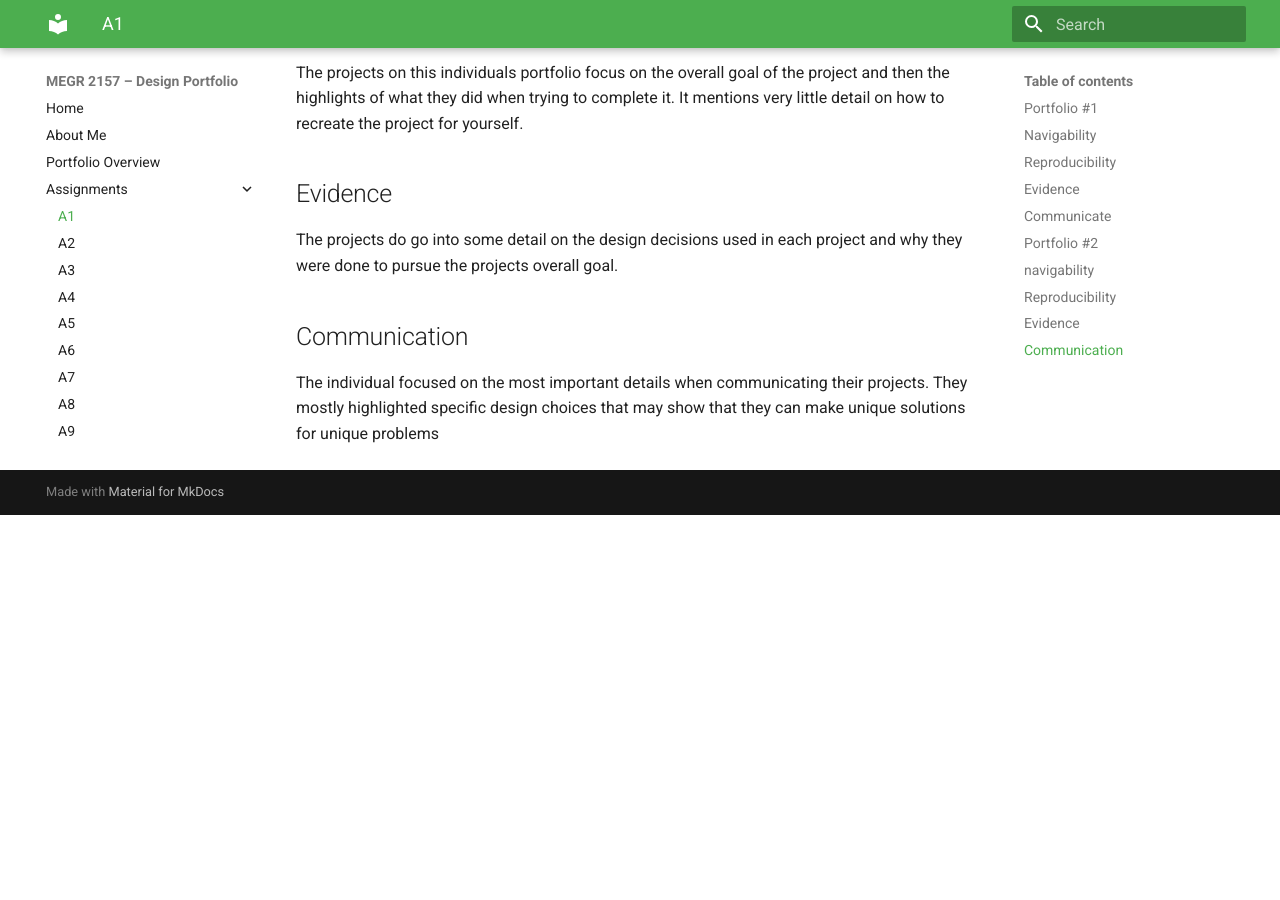
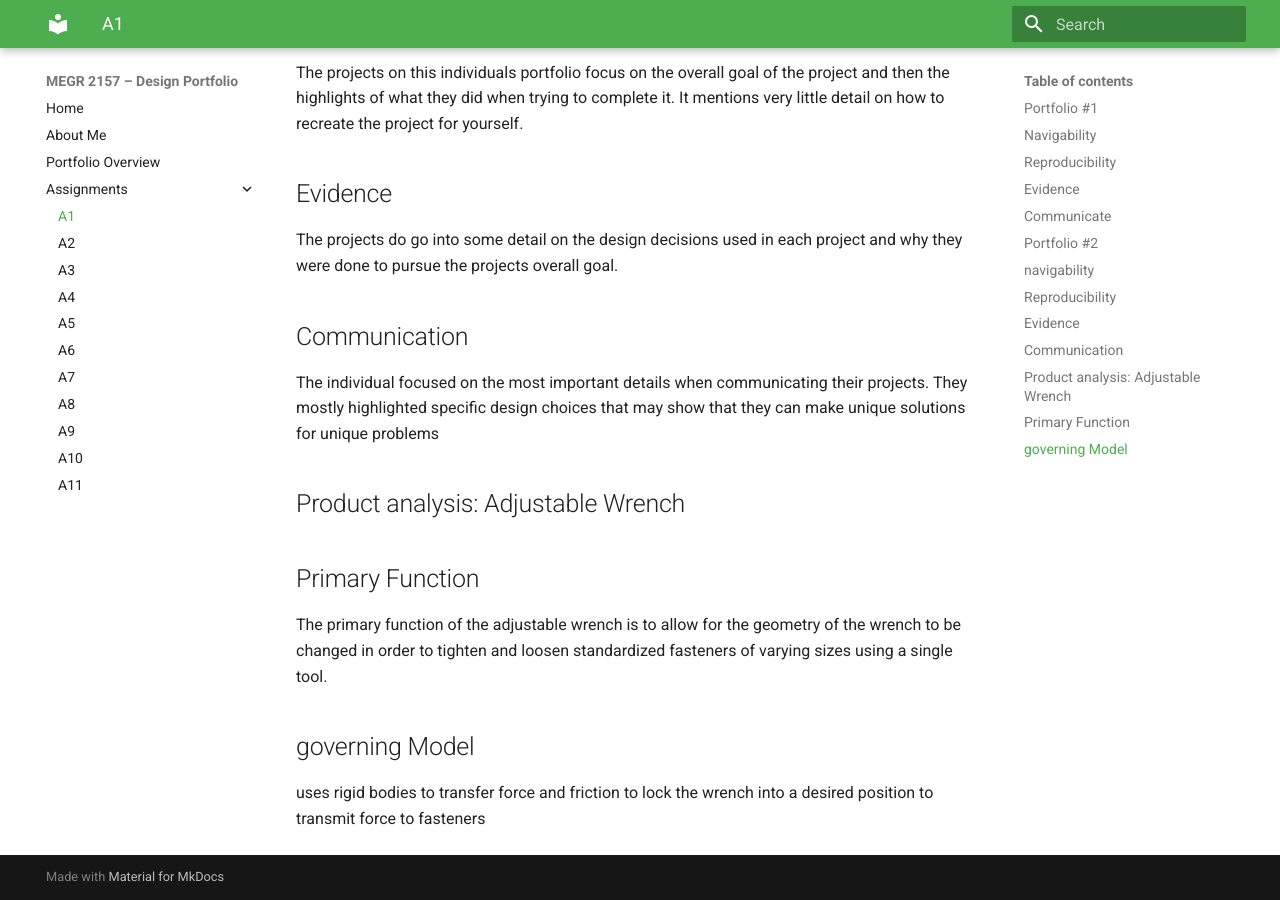
Before and after one commit to pklauser-cyber/design-projects-portfolio, an MkDocs documentation site: the page built from docs/assignments/A01/index.md, in a window 1280 px wide and 900 px high, scrolled down 1243 px. Built offline with MkDocs 1.6.1 and Material for MkDocs 9.7.7, drawn with Linux system fonts in a browser that asks for light colours; before the commit the page ends 1758 px from its top, so only the background shows below that.

Commit message:
Update index.md

```diff
--- a/docs/assignments/A01/index.md
+++ b/docs/assignments/A01/index.md
@@ -33,3 +33,12 @@ The projects do go into some detail on the design decisions used in each project
 ## Communication
 
 The individual focused on the most important details when communicating their projects. They mostly highlighted specific design choices that may show that they can make unique solutions for unique problems
+
+
+## Product analysis: Adjustable Wrench
+
+## Primary Function
+The primary function of the adjustable wrench is to allow for the geometry of the wrench to be changed in order to tighten and loosen standardized fasteners of varying sizes using a single tool.
+
+## governing Model
+uses rigid bodies to transfer force and friction to lock the wrench into a desired position to transmit force to fasteners
```
